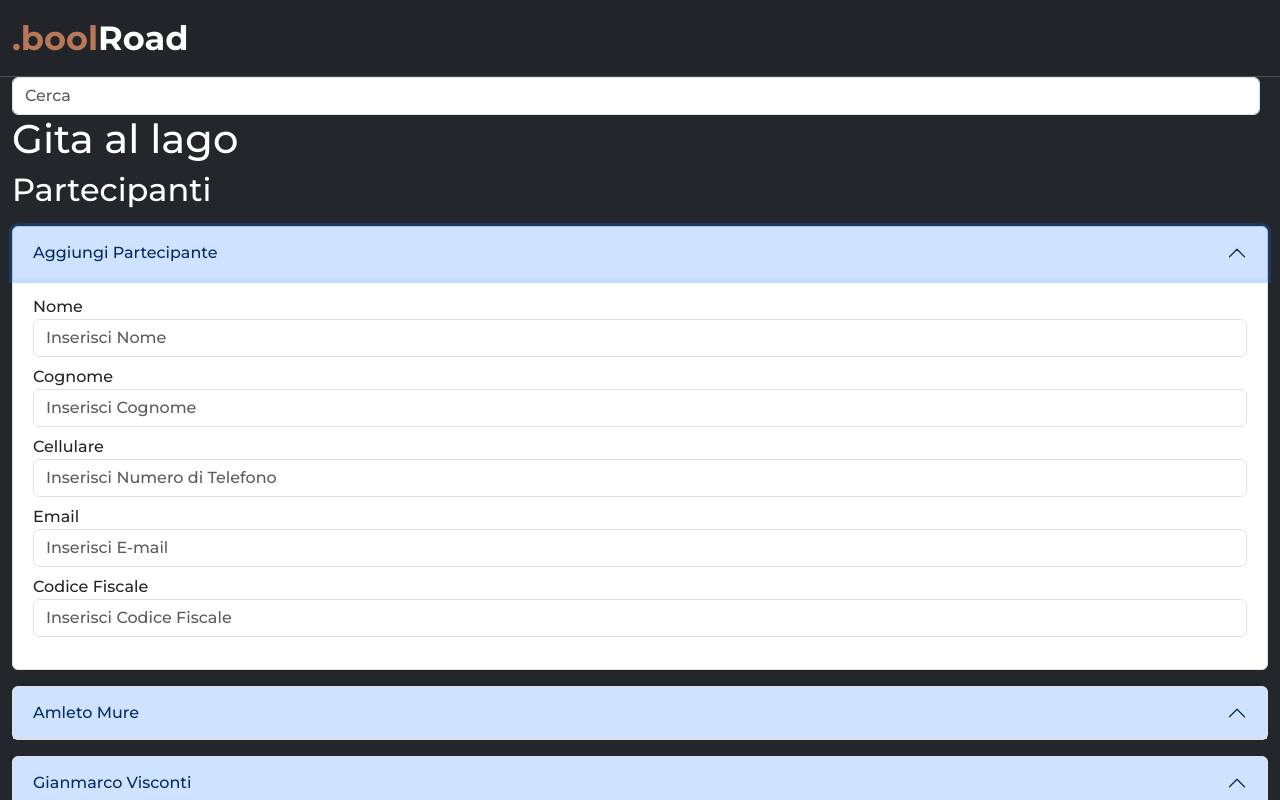
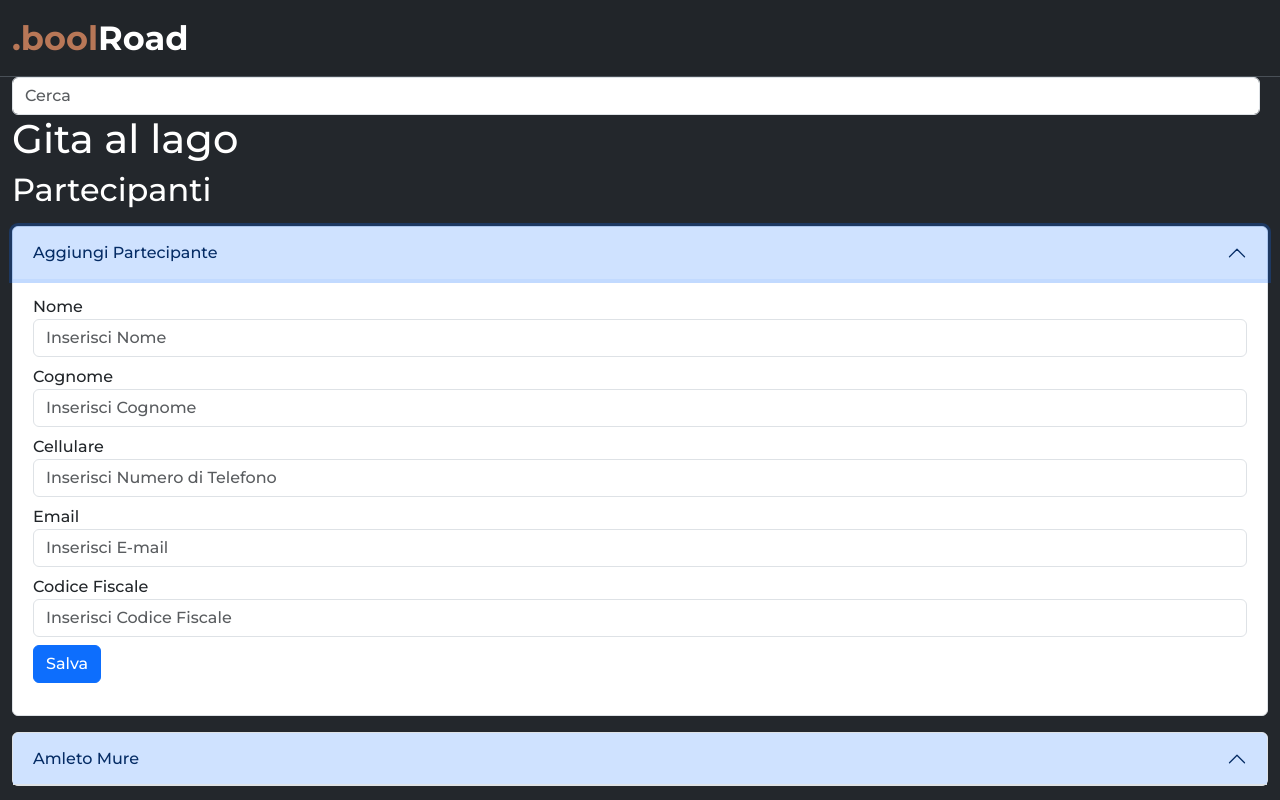
Before and after one commit to Johnnyfromtheblock4/boolroad, a React (Vite) app: page /trips/1 in a window 1280 px wide. Both pictures are taken after a click on the button "Aggiungi Partecipante". Shown: the top 800 px of the page. Built offline with nearby package versions, Linux system fonts and the light colour scheme.

Commit message:
[UPD] button Salva

```diff
--- a/src/components/NewPartecipantForm.jsx
+++ b/src/components/NewPartecipantForm.jsx
@@ -70,6 +70,9 @@ const NewPartecipantForm = () => {
                       onChange=""
                       placeholder="Inserisci Codice Fiscale"
                     />
+                    <button type="submit" class="btn btn-primary">
+                      Salva
+                    </button>
                   </div>
                 </form>
               </div>
--- a/src/components/NewTripForm.jsx
+++ b/src/components/NewTripForm.jsx
@@ -69,6 +69,9 @@ const NewTripForm = () => {
                       type="file"
                       id="formFile"
                     ></input>
+                    <button type="submit" class="btn btn-primary">
+                      Salva
+                    </button>
                   </div>
                 </form>
               </div>
```
